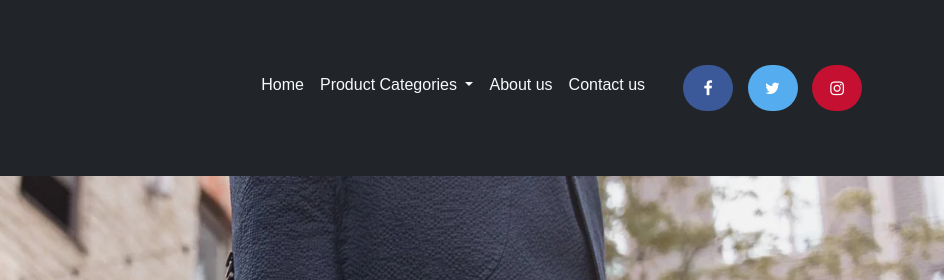
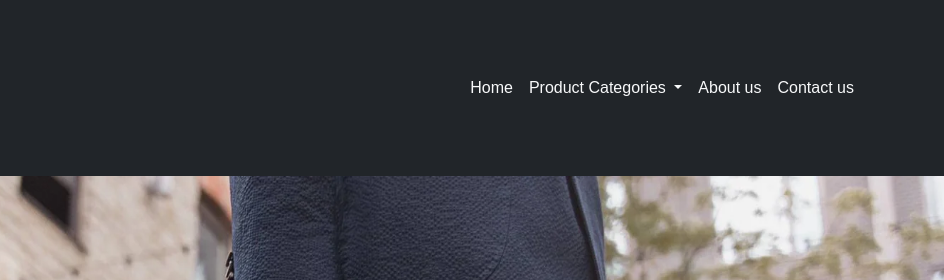
Before and after one commit to Mirza1907a/Bag, a plain HTML site: page index.html in a window 1280 px wide. Shown: the top 280 px of the page, 336-1280 px from the left. Drawn offline with nearby package versions, Linux system fonts and the light colour scheme; a web font is replaced by a local one.

Commit message:
Update index.html

```diff
--- a/index.html
+++ b/index.html
@@ -47,11 +47,7 @@
             <a id="navbar" class="nav-link text-light" href="contact us.html">Contact us</a>
           </li>
           <!-- icon start -->
-          <li class="nav-item">
-            <a href="" class="fa fa-facebook"></a>
-            <a href="" class="fa fa-twitter"></a>
-            <a href="" class="fa fa-instagram"></a>
-          </li>
+
           <!-- icon end -->
         </ul>
       </div>
```
